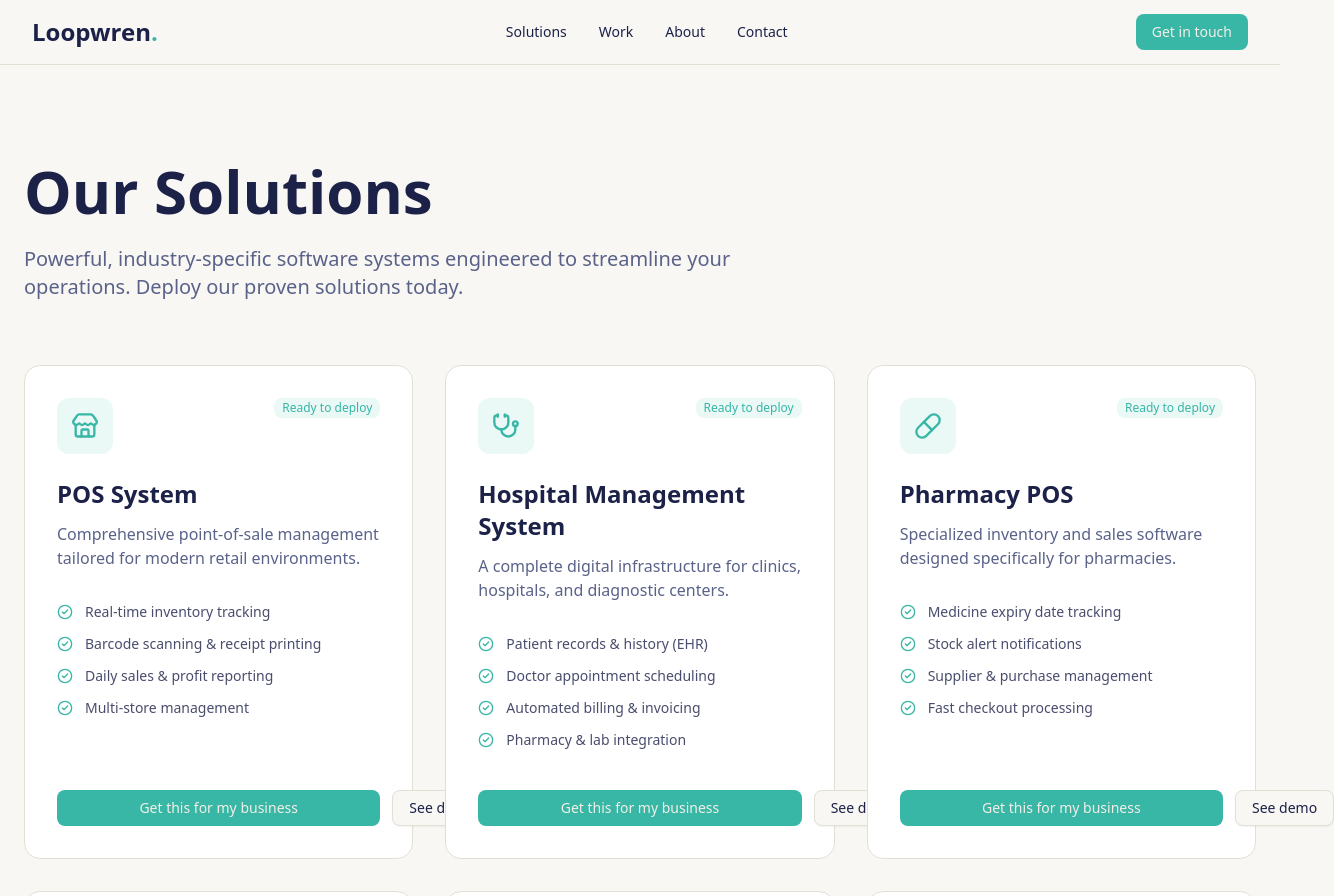
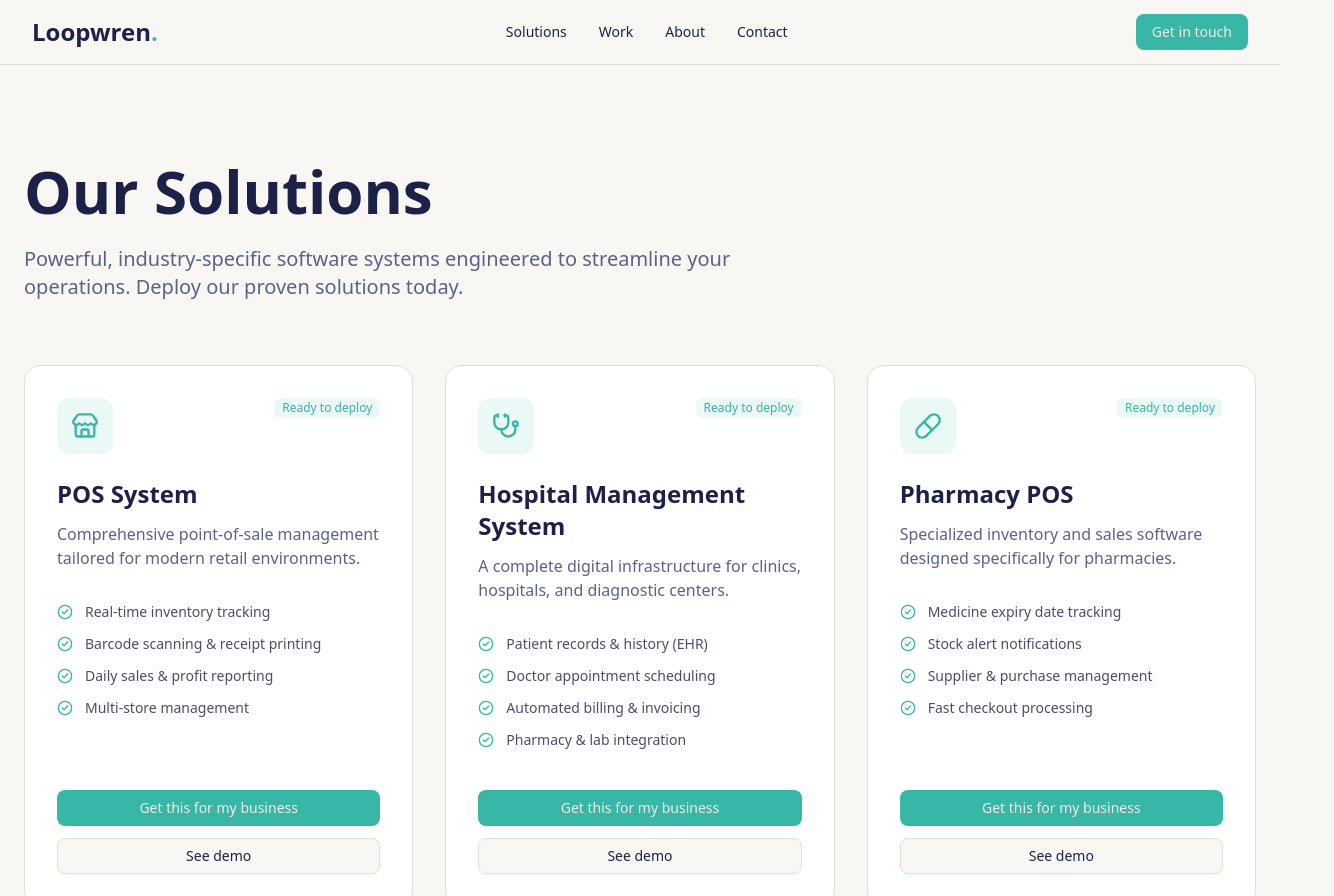
Before and after one commit to naimprince010-ship-it/loopwren, a Next.js app: page /solutions in a window 1280 px wide. Shown: the top 896 px of the page, 1334 px wide, since content can reach past the window. Built offline with nearby package versions, Linux system fonts and the light colour scheme.

Commit message:
fix: stack buttons vertically in Solutions cards to prevent horizontal overflow

```diff
--- a/app/solutions/page.tsx
+++ b/app/solutions/page.tsx
@@ -80,7 +80,7 @@ export default function SolutionsPage() {
           {solutions.map((solution, idx) => (
             <div
               key={idx}
-              className="group relative bg-card rounded-2xl border border-border p-8 hover:shadow-xl hover:border-primary/50 transition-all duration-300 flex flex-col h-full"
+              className="group relative bg-card rounded-2xl border border-border p-8 hover:shadow-xl hover:border-primary/50 transition-all duration-300 flex flex-col h-full overflow-hidden"
             >
               <div className="flex justify-between items-start mb-6">
                 <div className="w-14 h-14 bg-primary/10 rounded-xl flex items-center justify-center text-primary group-hover:scale-110 transition-transform duration-300">
@@ -107,7 +107,7 @@ export default function SolutionsPage() {
                 </ul>
               </div>
 
-              <div className="flex flex-col sm:flex-row gap-3 mt-auto">
+              <div className="flex flex-col gap-3 mt-auto w-full">
                 <Link
                   href="/contact"
                   className={buttonVariants({ variant: "default", className: "w-full" })}
@@ -116,7 +116,7 @@ export default function SolutionsPage() {
                 </Link>
                 <Link
                   href="/contact"
-                  className={buttonVariants({ variant: "outline", className: "w-full sm:w-auto" })}
+                  className={buttonVariants({ variant: "outline", className: "w-full" })}
                 >
                   See demo
                 </Link>
```
